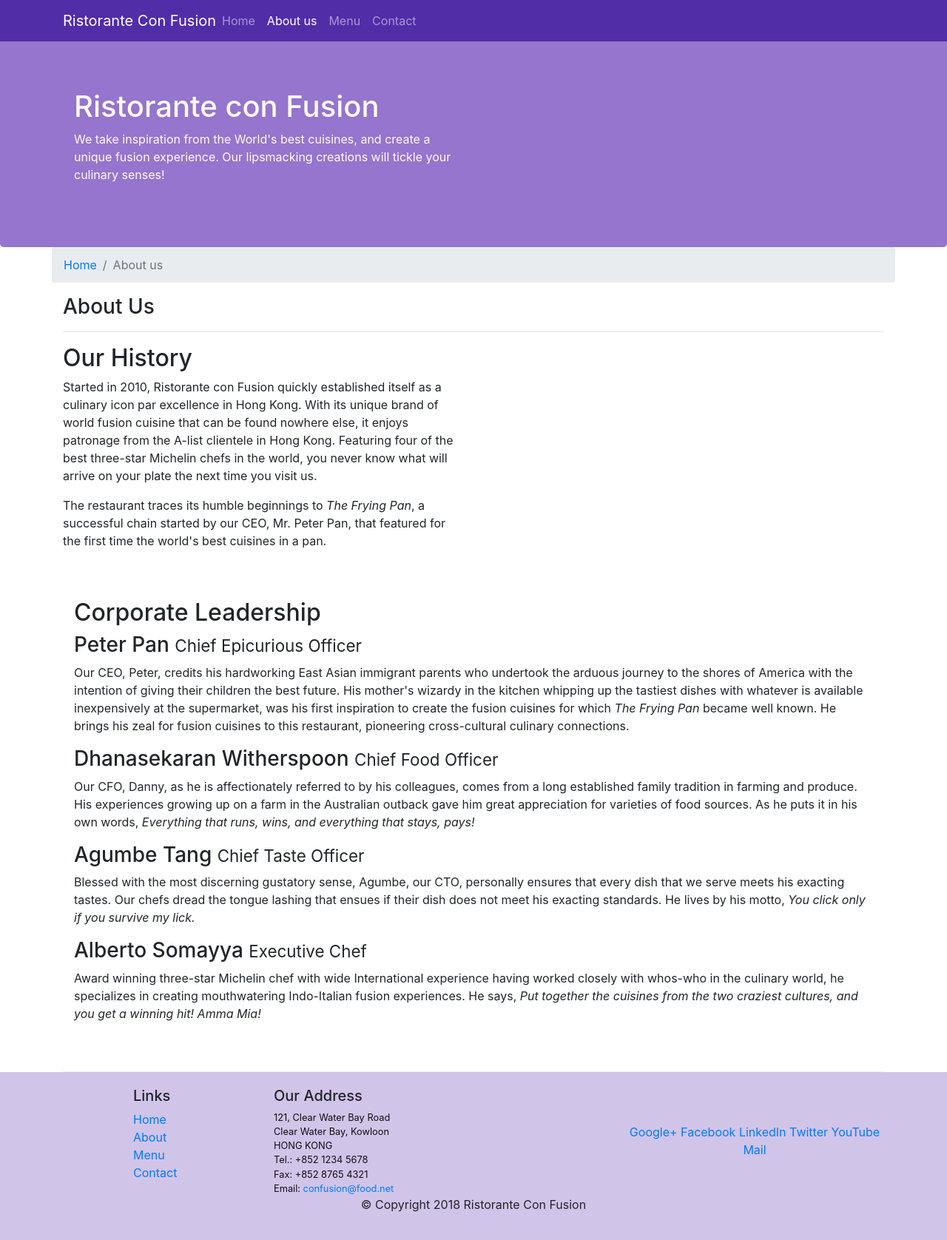
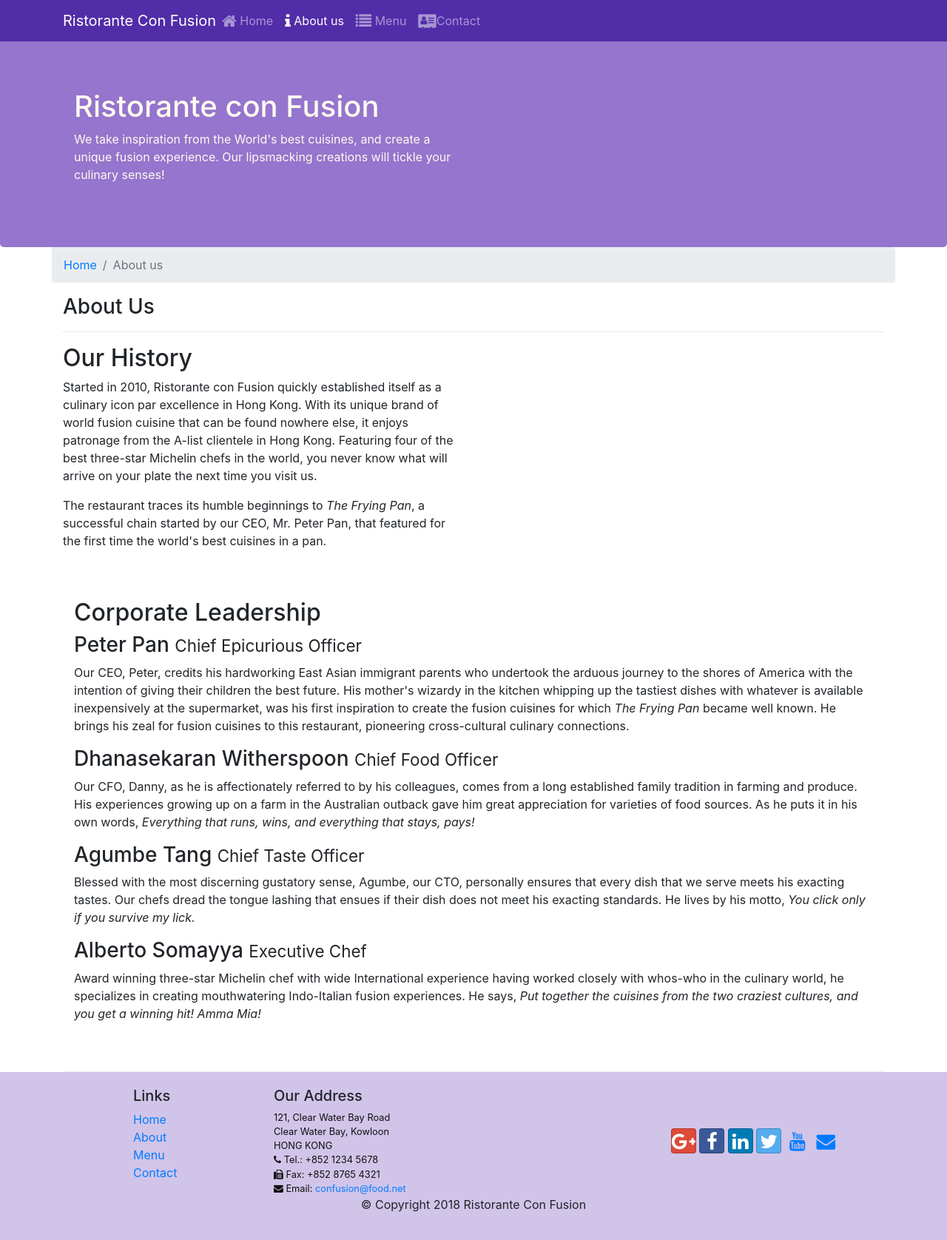
Before and after one commit to ai-rohit/Bootstrap-Project-Confusion, a website: page aboutus.html in a window 1280 px wide. Shown: the whole page at 74% size. Drawn offline with nearby package versions, Linux system fonts and the light colour scheme.

Commit message:
font-icons

```diff
--- a/aboutus.html
+++ b/aboutus.html
@@ -7,6 +7,8 @@
 
     <link rel="stylesheet" href="node_modules/bootstrap/dist/css/bootstrap.min.css">
     <link rel="stylesheet" href="CSS/style.css">
+    <link rel="stylesheet" href="node_modules/font-awesome/css/font-awesome.min.css">
+    <link rel="stylesheet" href="node_modules/bootstrap-social/bootstrap-social.css">
 
     <title>Ristorante Con Fusion: About Us</title>
 
@@ -23,10 +25,10 @@
 
             <div class="collapse navbar-collapse" id="Navbar">
                 <ul class="navbar-nav mr-auto">
-                    <li class="nav-item"><a class="nav-link" href="index.html">Home</a>
-                    <li class="nav-item active"><a class="nav-link" href="#">About us</a>
-                    <li class="nav-item"><a class="nav-link" href="#">Menu</a>
-                    <li class="nav-item"><a class="nav-link" href="#">Contact</a>
+                    <li class="nav-item"><a class="nav-link" href="index.html"><span class="fa fa-home fa-lg"></span> Home</a>
+                    <li class="nav-item active"><a class="nav-link" href="#"><span class="fa fa-info fa-lg"></span> About us</a>
+                    <li class="nav-item"><a class="nav-link" href="#"><span class="fa fa-list fa-lg"></span> Menu</a>
+                    <li class="nav-item"><a class="nav-link" href="#"><span class="fa fa-address-card fa-lg"></span>Contact</a>
                 </ul>
             </div>
 
@@ -105,19 +107,19 @@
 		              121, Clear Water Bay Road<br>
 		              Clear Water Bay, Kowloon<br>
 		              HONG KONG<br>
-		              Tel.: +852 1234 5678<br>
-		              Fax: +852 8765 4321<br>
-		              Email: <a href="mailto:confusion@food.net">confusion@food.net</a>
+		              <i class="fa fa-phone"></i> Tel.: +852 1234 5678<br>
+		              <i class="fa fa-fax"></i> Fax: +852 8765 4321<br>
+		              <i class="fa fa-envelope"></i> Email: <a href="mailto:confusion@food.net">confusion@food.net</a>
 		           </address>
                 </div>
                 <div class="col-12 col-sm-4 align-self-center">
                     <div class="text-center">
-                        <a href="http://google.com/+">Google+</a>
-                        <a href="http://www.facebook.com/profile.php?id=">Facebook</a>
-                        <a href="http://www.linkedin.com/in/">LinkedIn</a>
-                        <a href="http://twitter.com/">Twitter</a>
-                        <a href="http://youtube.com/">YouTube</a>
-                        <a href="mailto:">Mail</a>
+                        <a class="btn btn-social-icon btn-google" href="http://google.com/+"><i class="fa fa-google-plus fa-lg"></i></a>
+                        <a class="btn btn-social-icon btn-facebook" href="http://www.facebook.com/profile.php?id="><i class="fa fa-facebook fa-lg"></i></a>
+                        <a class="btn btn-social-icon btn-linkedin" href="http://www.linkedin.com/in/"><i class="fa fa-linkedin fa-lg"></i></a>
+                        <a class="btn btn-social-icon btn-twitter" href="http://twitter.com/"><i class="fa fa-twitter fa-lg"></i></a>
+                        <a class="btn btn-social-icon btn-youtube" href="http://youtube.com/"><i class="fa fa-youtube fa-lg"></i></a>
+                        <a class="btn btn-social-icon" href="mailto:"><i class="fa fa-envelope fa-lg"></i></a>
                     </div>
                 </div>
            </div>
--- a/package.json
+++ b/package.json
@@ -15,6 +15,8 @@
   },
   "dependencies": {
     "bootstrap": "^4.0.0",
+    "bootstrap-social": "^5.1.1",
+    "font-awesome": "^4.7.0",
     "jquery": "^3.3.1",
     "popper.js": "^1.12.9"
   }
```
Also changed, not shown: index.html (+15 -13 lines), 1 other file.
